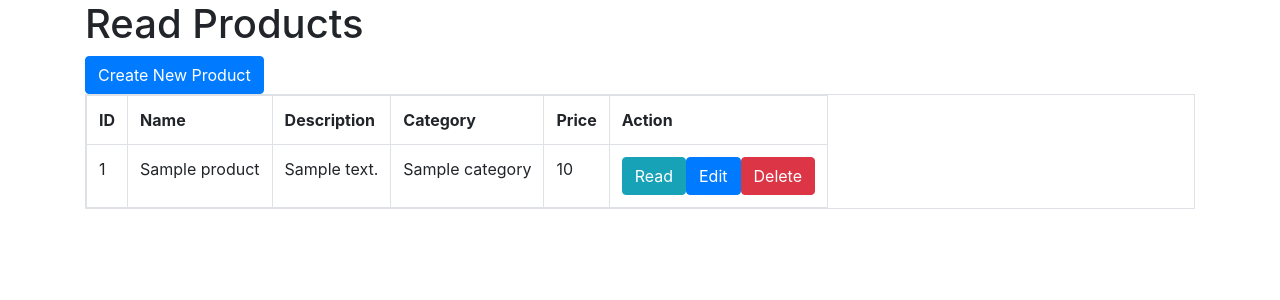
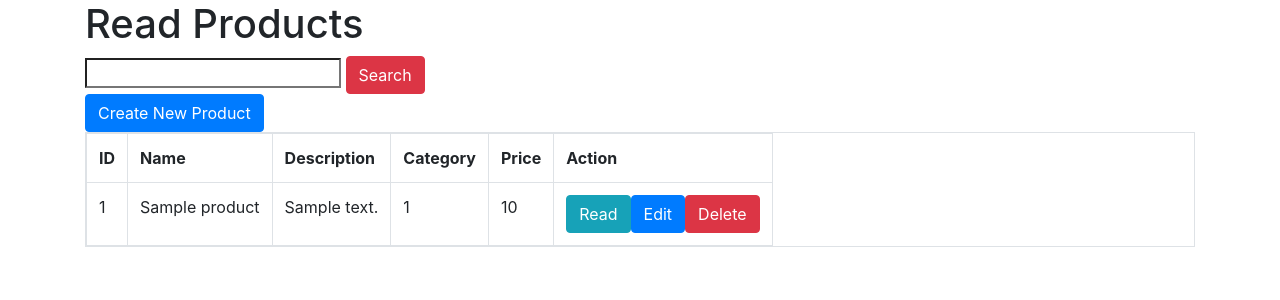
Before and after one commit to Chewvy/web, a PHP site: page /product_index.php in a window 1280 px wide. Shown: the top 300 px of the page. Run offline with PHP 8.4, Linux system fonts and the light colour scheme; tables that the repository leaves empty or names only in its code hold one stand-in row (values such as "Sample post").

Commit message:
added search product function

```diff
--- a/project/product_index.php
+++ b/project/product_index.php
@@ -17,6 +17,11 @@
             <h1>Read Products</h1>
         </div>
 
+        <form action="<?php echo htmlspecialchars($_SERVER["PHP_SELF"]); ?>" method="get">
+            <input type='search' name="search">
+            <input type='submit' value='Search' class='btn btn-danger'>
+        </form>
+
         <?php
         // include database connection
         include 'config_folder/database.php';
@@ -24,10 +29,16 @@
         // delete message prompt will be here
 
         // select data from products and join with product_category on categoryID
-        $query = "SELECT p.id, p.name, p.description, p.categoryID, c.category_name, p.price
-                  FROM products p
-                  LEFT JOIN product_category c ON p.categoryID = c.categoryID
-                  ORDER BY p.id ASC";
+        if ($_GET) {
+            $search = $_GET['search'];
+
+            $query = "SELECT id, name, categoryID, description, price FROM products WHERE
+            name LIKE '%$search%'
+            ORDER BY id ASC";
+        } else {
+            $query = "SELECT id, name, categoryID, description, price FROM products ORDER BY id ASC";
+        }
+
         $stmt = $con->prepare($query);
         $stmt->execute();
 
@@ -60,7 +71,7 @@
                 echo "<td>{$id}</td>";
                 echo "<td>{$name}</td>";
                 echo "<td>{$description}</td>";
-                echo "<td>{$category_name}</td>"; // Add this line to display the Category value
+                echo "<td>{$categoryID}</td>"; // Add this line to display the Category value
                 echo "<td>{$price}</td>";
                 echo "<td>";
                 // read one record
```
